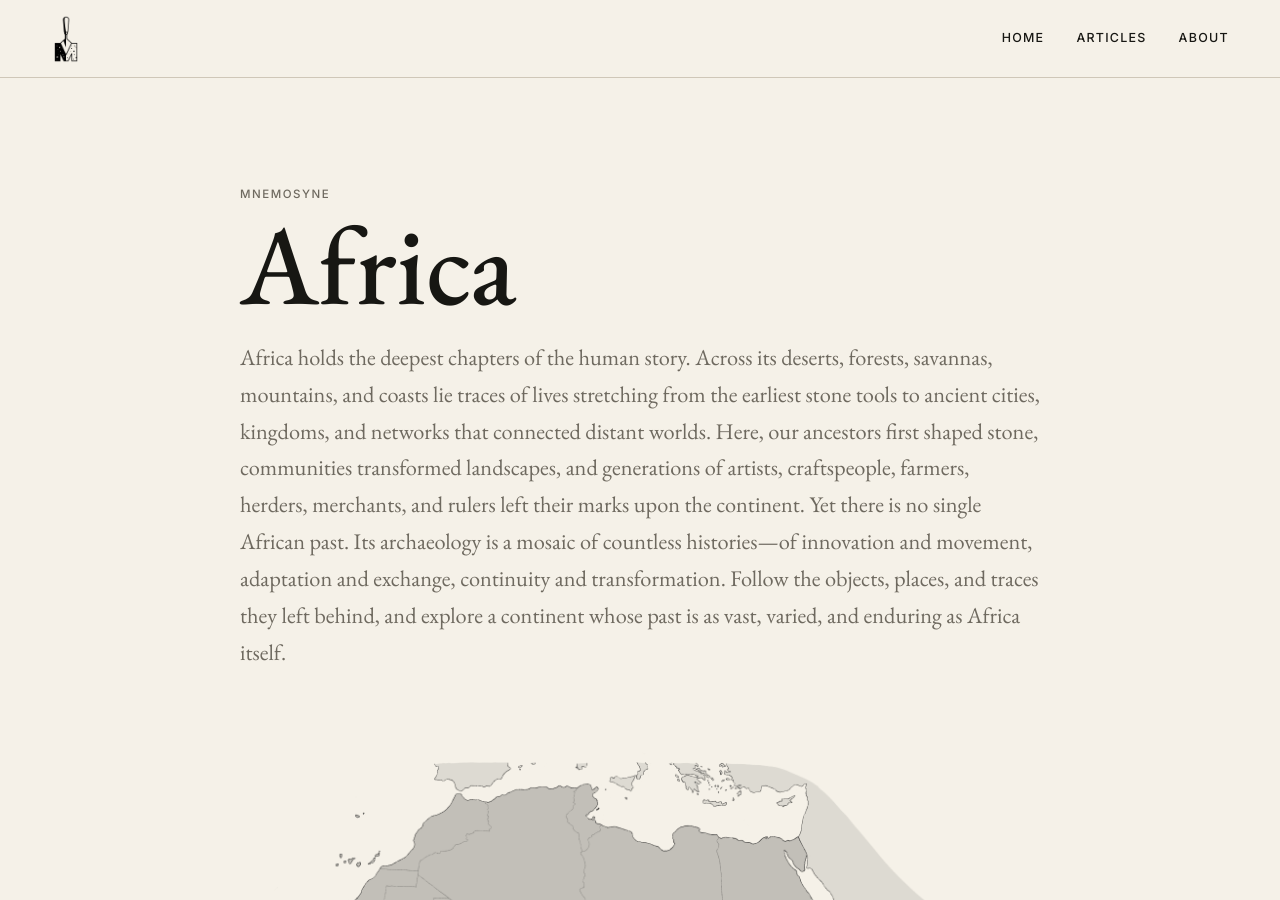
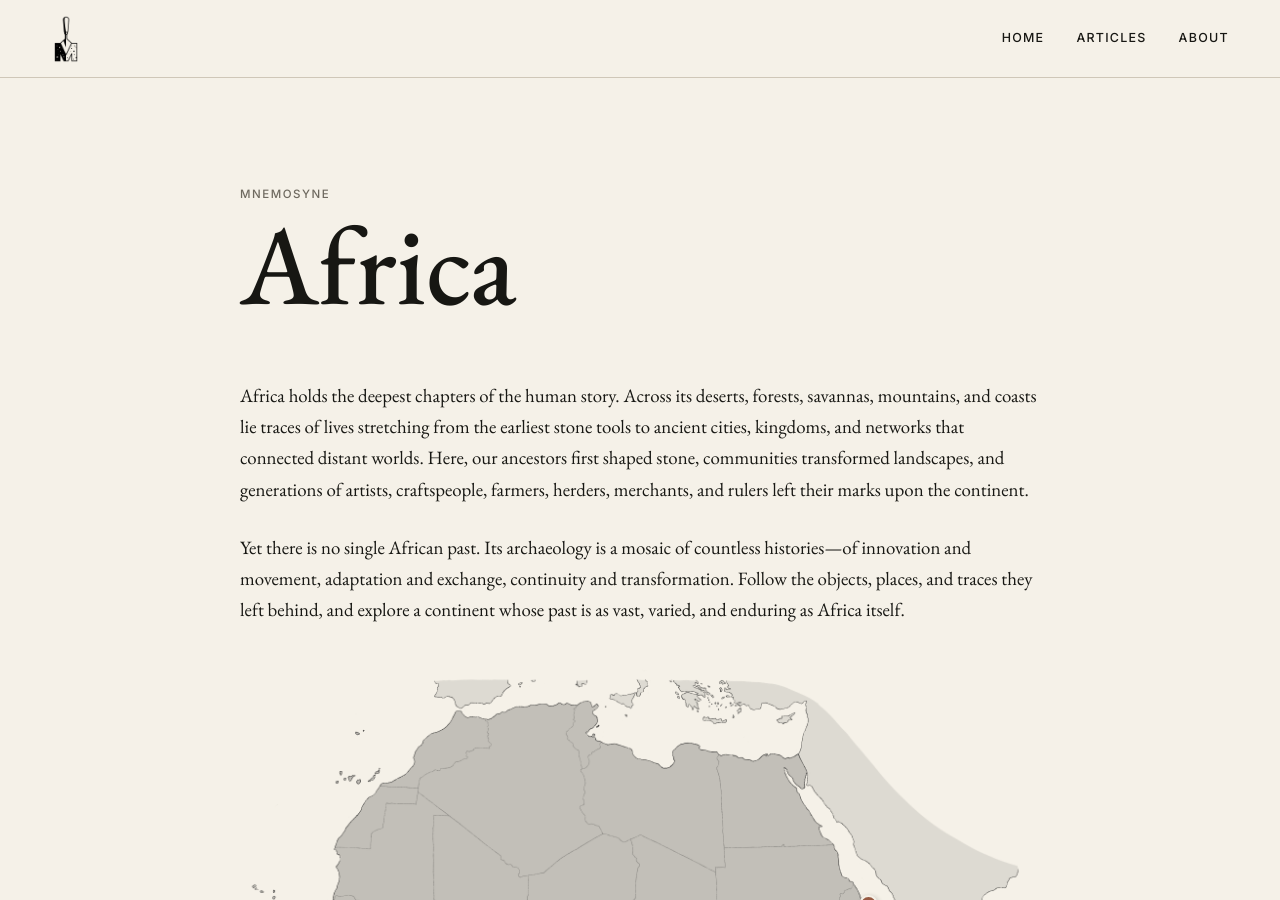
Before and after one commit to basolmsted-blip/mnemosyne-online, a Jekyll site: the page built from regions/africa.html, in a window 1280 px wide and 900 px high. Built offline with Jekyll 4.4.1, drawn with Linux system fonts in a browser that asks for light colours; some of the changed lines change nothing that is shown.

Commit message:
Add files via upload

```diff
--- a/regions/africa.html
+++ b/regions/africa.html
@@ -2,9 +2,13 @@
 layout: page
 title: "Africa"
 permalink: /regions/africa/
-subtitle: Africa holds the deepest chapters of the human story. Across its deserts, forests, savannas, mountains, and coasts lie traces of lives stretching from the earliest stone tools to ancient cities, kingdoms, and networks that connected distant worlds. Here, our ancestors first shaped stone, communities transformed landscapes, and generations of artists, craftspeople, farmers, herders, merchants, and rulers left their marks upon the continent. Yet there is no single African past. Its archaeology is a mosaic of countless histories—of innovation and movement, adaptation and exchange, continuity and transformation. Follow the objects, places, and traces they left behind, and explore a continent whose past is as vast, varied, and enduring as Africa itself.
+page_class: region-page
 ---
 {% assign region_posts = site.posts | where_exp: "post", "post.regions contains 'africa'" %}
+<div class="region-intro">
+  <p>Africa holds the deepest chapters of the human story. Across its deserts, forests, savannas, mountains, and coasts lie traces of lives stretching from the earliest stone tools to ancient cities, kingdoms, and networks that connected distant worlds. Here, our ancestors first shaped stone, communities transformed landscapes, and generations of artists, craftspeople, farmers, herders, merchants, and rulers left their marks upon the continent.</p>
+  <p>Yet there is no single African past. Its archaeology is a mosaic of countless histories—of innovation and movement, adaptation and exchange, continuity and transformation. Follow the objects, places, and traces they left behind, and explore a continent whose past is as vast, varied, and enduring as Africa itself.</p>
+</div>
 <div class="region-map" aria-label="Article locations in Africa">
   <img src="{{ '/assets/images/maps/africa-article-map.png' | relative_url }}" alt="Map of Africa and adjacent regions">
   <a class="map-pin map-pin--adulis" href="{{ '/articles/adulis-the-city-behind-the-port/' | relative_url }}" aria-label="Read Adulis: the city behind the port">
```
